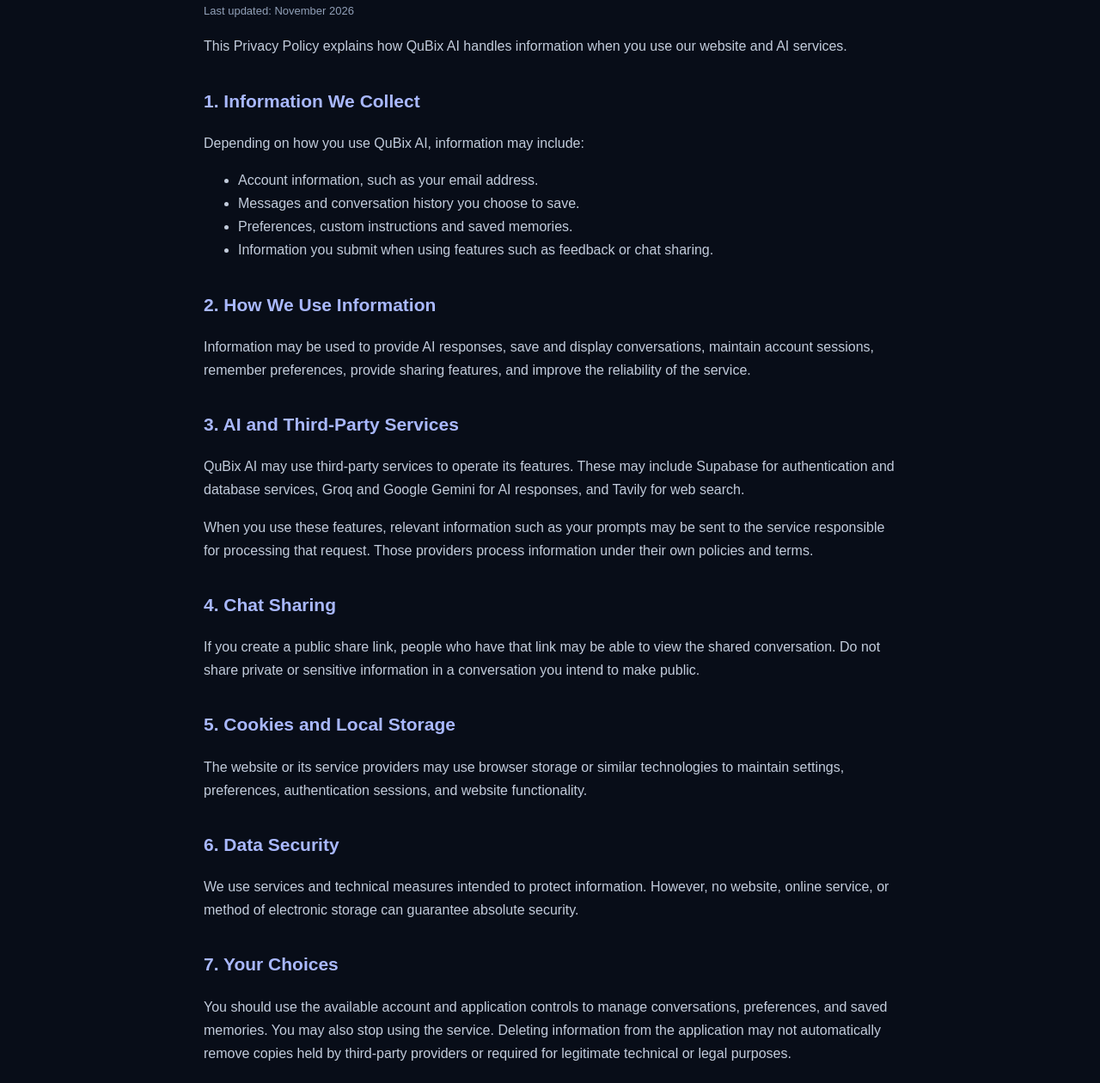
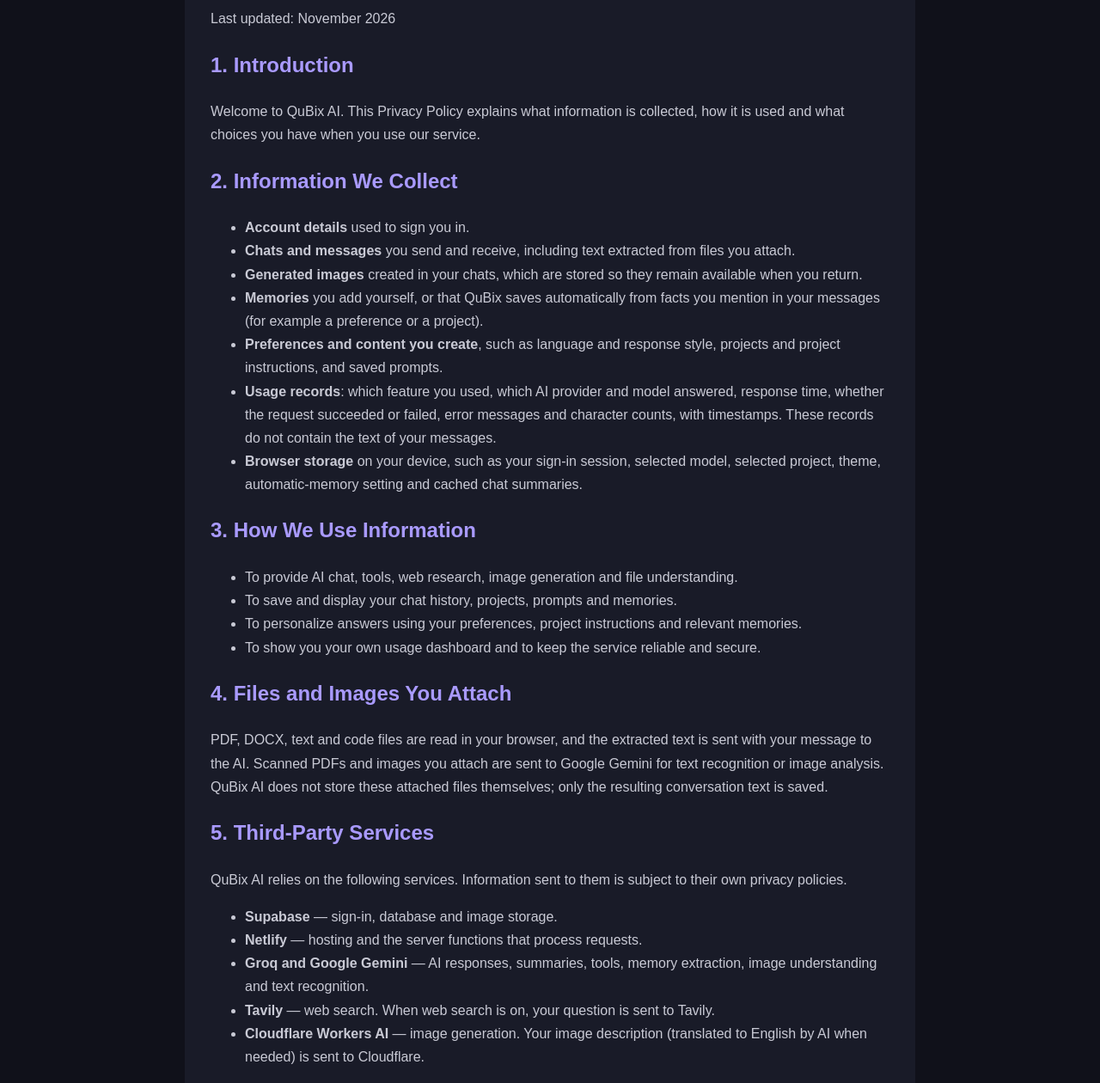
Before and after one commit to hashirhasham321-svg/novaAI, a plain HTML site: page Nova AI/privacy.html in a window 1280 px wide. Shown: the part 206-1466 px from the top of the page at 86% size. Drawn offline with Linux system fonts and the light colour scheme.

Commit message:
Update privacy.html

```diff
--- a/Nova AI/privacy.html
+++ b/Nova AI/privacy.html
@@ -3,78 +3,77 @@
 <head>
 <meta charset="UTF-8">
 <meta name="viewport" content="width=device-width, initial-scale=1.0">
-  <meta name="theme-color" content="#080d18">
-  <title>Privacy Policy — QuBix AI</title>
+<title>Privacy Policy - QuBix AI</title>
 <style>
 *{box-sizing:border-box}
-    body{margin:0;background:#080d18;color:#e8edf7;font-family:Arial,sans-serif;line-height:1.7}
-    header{padding:22px 7%;border-bottom:1px solid #202b40;display:flex;justify-content:space-between;align-items:center}
-    .logo{font-size:23px;font-weight:800;color:#8b9cff;text-decoration:none}
-    nav a{color:#b8c4d9;text-decoration:none;margin-left:18px;font-size:14px}
-    main{max-width:850px;margin:55px auto;padding:0 22px 60px}
-    h1{font-size:36px;margin-bottom:8px}
-    .updated{color:#91a0b8;font-size:13px}
-    h2{font-size:21px;margin-top:32px;color:#a9b8ff}
-    p,li{color:#c2ccdc}
-    a{color:#9eafff}
-    footer{border-top:1px solid #202b40;padding:25px;text-align:center;color:#8290a7;font-size:13px}
-    @media(max-width:600px){header{padding:18px;flex-wrap:wrap;gap:12px}nav a{margin-left:10px}h1{font-size:29px}}
+body{margin:0;padding:25px;background:#10111a;color:#eee;font-family:Arial,sans-serif;line-height:1.7}
+main{max-width:850px;margin:35px auto;background:#191b28;padding:30px;border-radius:16px}
+h1,h2{color:#a99aff}
+a{color:#a99aff}
+p,li{color:#c9cad5}
+footer{margin-top:30px;font-size:13px}
 </style>
 </head>
 <body>
-<header>
-  <a class="logo" href="/">QuBix AI</a>
-  <nav>
-    <a href="/">Home</a>
-    <a href="/about.html">About</a>
-    <a href="/terms.html">Terms</a>
-  </nav>
-</header>
+<main>
+<a href="/">← Back to QuBix AI</a>
+<h1>Privacy Policy</h1>
+<p>Last updated: November 2026</p>
 
-<main>
-  <h1>Privacy Policy</h1>
-  <div class="updated">Last updated: November 2026</div>
+<h2>1. Introduction</h2>
+<p>Welcome to QuBix AI. This Privacy Policy explains what information is collected, how it is used and what choices you have when you use our service.</p>
 
-  <p>This Privacy Policy explains how QuBix AI handles information when you use our website and AI services.</p>
-
-  <h2>1. Information We Collect</h2>
-  <p>Depending on how you use QuBix AI, information may include:</p>
+<h2>2. Information We Collect</h2>
 <ul>
-    <li>Account information, such as your email address.</li>
-    <li>Messages and conversation history you choose to save.</li>
-    <li>Preferences, custom instructions and saved memories.</li>
-    <li>Information you submit when using features such as feedback or chat sharing.</li>
+<li><strong>Account details</strong> used to sign you in.</li>
+<li><strong>Chats and messages</strong> you send and receive, including text extracted from files you attach.</li>
+<li><strong>Generated images</strong> created in your chats, which are stored so they remain available when you return.</li>
+<li><strong>Memories</strong> you add yourself, or that QuBix saves automatically from facts you mention in your messages (for example a preference or a project).</li>
+<li><strong>Preferences and content you create</strong>, such as language and response style, projects and project instructions, and saved prompts.</li>
+<li><strong>Usage records</strong>: which feature you used, which AI provider and model answered, response time, whether the request succeeded or failed, error messages and character counts, with timestamps. These records do not contain the text of your messages.</li>
+<li><strong>Browser storage</strong> on your device, such as your sign-in session, selected model, selected project, theme, automatic-memory setting and cached chat summaries.</li>
 </ul>
 
-  <h2>2. How We Use Information</h2>
-  <p>Information may be used to provide AI responses, save and display conversations, maintain account sessions, remember preferences, provide sharing features, and improve the reliability of the service.</p>
+<h2>3. How We Use Information</h2>
+<ul>
+<li>To provide AI chat, tools, web research, image generation and file understanding.</li>
+<li>To save and display your chat history, projects, prompts and memories.</li>
+<li>To personalize answers using your preferences, project instructions and relevant memories.</li>
+<li>To show you your own usage dashboard and to keep the service reliable and secure.</li>
+</ul>
 
-  <h2>3. AI and Third-Party Services</h2>
-  <p>QuBix AI may use third-party services to operate its features. These may include Supabase for authentication and database services, Groq and Google Gemini for AI responses, and Tavily for web search.</p>
-  <p>When you use these features, relevant information such as your prompts may be sent to the service responsible for processing that request. Those providers process information under their own policies and terms.</p>
+<h2>4. Files and Images You Attach</h2>
+<p>PDF, DOCX, text and code files are read in your browser, and the extracted text is sent with your message to the AI. Scanned PDFs and images you attach are sent to Google Gemini for text recognition or image analysis. QuBix AI does not store these attached files themselves; only the resulting conversation text is saved.</p>
 
-  <h2>4. Chat Sharing</h2>
-  <p>If you create a public share link, people who have that link may be able to view the shared conversation. Do not share private or sensitive information in a conversation you intend to make public.</p>
+<h2>5. Third-Party Services</h2>
+<p>QuBix AI relies on the following services. Information sent to them is subject to their own privacy policies.</p>
+<ul>
+<li><strong>Supabase</strong> — sign-in, database and image storage.</li>
+<li><strong>Netlify</strong> — hosting and the server functions that process requests.</li>
+<li><strong>Groq and Google Gemini</strong> — AI responses, summaries, tools, memory extraction, image understanding and text recognition.</li>
+<li><strong>Tavily</strong> — web search. When web search is on, your question is sent to Tavily.</li>
+<li><strong>Cloudflare Workers AI</strong> — image generation. Your image description (translated to English by AI when needed) is sent to Cloudflare.</li>
+</ul>
 
-  <h2>5. Cookies and Local Storage</h2>
-  <p>The website or its service providers may use browser storage or similar technologies to maintain settings, preferences, authentication sessions, and website functionality.</p>
+<h2>6. Shared Conversations and Images</h2>
+<p>If you create a share link, anyone who has the link can view that conversation, including its generated images, without signing in. Generated images are stored at private-looking, hard-to-guess web addresses, but anyone who has an image's address can open it. You can disable all share links for a chat at any time using “Stop sharing” in the share window. Deleting a chat also removes its share links, and we try to delete its stored images.</p>
 
-  <h2>6. Data Security</h2>
-  <p>We use services and technical measures intended to protect information. However, no website, online service, or method of electronic storage can guarantee absolute security.</p>
+<h2>7. Memory and Personalization</h2>
+<p>Automatic memory can be turned off in the Memories window. We try not to save sensitive details such as passwords, payment or ID numbers, but this cannot be guaranteed, so please avoid sharing them in chat. You can delete individual memories or clear all of them at any time.</p>
 
-  <h2>7. Your Choices</h2>
-  <p>You should use the available account and application controls to manage conversations, preferences, and saved memories. You may also stop using the service. Deleting information from the application may not automatically remove copies held by third-party providers or required for legitimate technical or legal purposes.</p>
+<h2>8. Data Security</h2>
+<p>We use available security measures, including access rules that restrict your stored data to your own account. However, no internet-based service can guarantee absolute security.</p>
 
-  <h2>8. Children's Privacy</h2>
-  <p>QuBix AI is not designed to knowingly collect personal information from children without appropriate permission. If you believe a child has submitted personal information, contact us.</p>
+<h2>9. Data Retention and Deletion</h2>
+<p>Your data is kept until you delete it or ask us to. You can delete chats (with their messages and generated images), memories, projects and prompts yourself in the app. To delete your account and the data linked to it, including usage records, contact the service operator.</p>
 
-  <h2>9. Changes to This Policy</h2>
-  <p>This policy may be updated as the service changes. The latest version will be published on this page.</p>
+<h2>10. Changes</h2>
+<p>This policy may be updated as the service changes. The date at the top shows when it was last updated.</p>
 
-  <h2>10. Contact</h2>
-  <p>For privacy questions or concerns, please use the contact method provided on the QuBix AI website, if available.</p>
+<h2>11. Contact</h2>
+<p>For privacy questions or deletion requests, contact the QuBix AI service operator.</p>
+
+<footer><a href="/terms.html">Terms of Service</a> · <a href="/about.html">About</a></footer>
 </main>
-
-<footer>© 2026 QuBix AI. All rights reserved.</footer>
 </body>
 </html>
```
Lines whose indentation alone changed are shown as unchanged.
